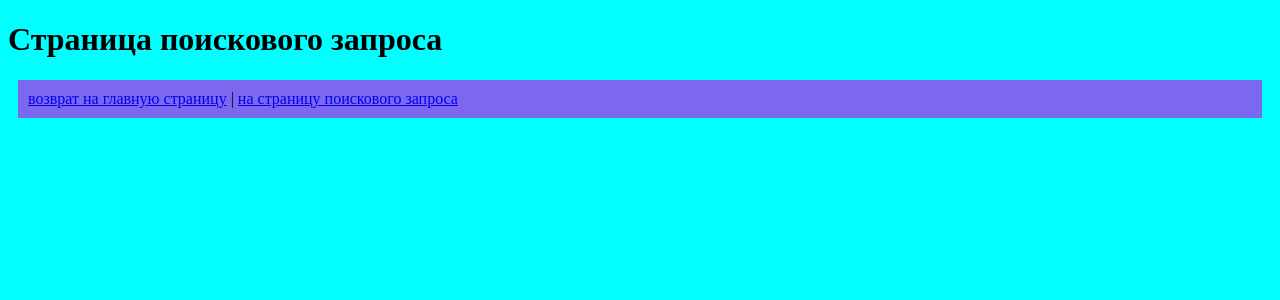
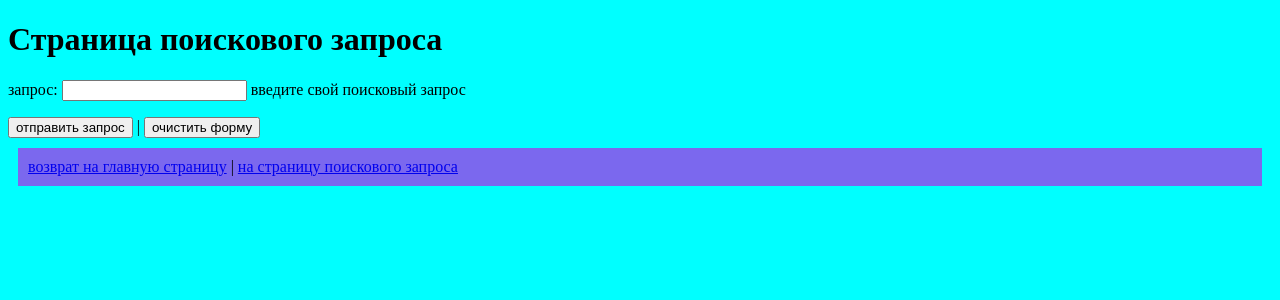
Before and after one commit to ilyapopov400/Smart-serm-yandex-map, a Django app: page /search-query/ in a window 1280 px wide. Shown: the top 300 px of the page. Run offline with Django 4.2, Linux system fonts and the light colour scheme.

Commit message:
получили поисковый запрос, который надо передать на парсер

```diff
--- a/parser_for_yandexmap/parser_map/forms.py
+++ b/parser_for_yandexmap/parser_map/forms.py
@@ -2,7 +2,7 @@ from django import forms
 
 
 class FormSearchQuery(forms.Form):
-    find = forms.CharField(label="запрос")
+    find = forms.CharField(label="запрос", help_text="введите свой поисковый запрос")
 
 
 class FormAnswer(forms.Form):
--- a/parser_for_yandexmap/parser_map/templates/parser_map/search_query.html
+++ b/parser_for_yandexmap/parser_map/templates/parser_map/search_query.html
@@ -7,6 +7,14 @@
 {% block content %}
 <div>
     <h1>Страница поискового запроса</h1>
+    <form method="POST">
+    {% csrf_token %}
+        {{ form.as_p }}
+        <div>
+                <button type="submit" value="Save">отправить запрос</button> |
+                <button type="reset">очистить форму</button>
+            </div>
+    </form>
 
 </div>
 {% endblock %}
--- a/parser_for_yandexmap/parser_map/views.py
+++ b/parser_for_yandexmap/parser_map/views.py
@@ -1,5 +1,7 @@
 from django.shortcuts import render
 from django.views.generic.base import TemplateView
+from django.views.generic.edit import FormView
+from django.urls import reverse_lazy
 from . import forms
 
 
@@ -12,11 +14,19 @@ class Index(TemplateView):
     template_name = 'parser_map/index.html'
 
 
-class SearchQuery(TemplateView):
+class SearchQuery(FormView):
     """
     страница поискового запроса
     """
     template_name = 'parser_map/search_query.html'
+    form_class = forms.FormSearchQuery
+    success_url = reverse_lazy('parser_map:index')
+
+    def post(self, request, *args, **kwargs):
+        result = super(SearchQuery, self).post(request, *args, **kwargs)
+        text_of_find = request.POST.get("find")
+        print(text_of_find)  # получили поисковый запрос, который надо передать на парсер
+        return result
 
 
 class Answer(TemplateView):
```
